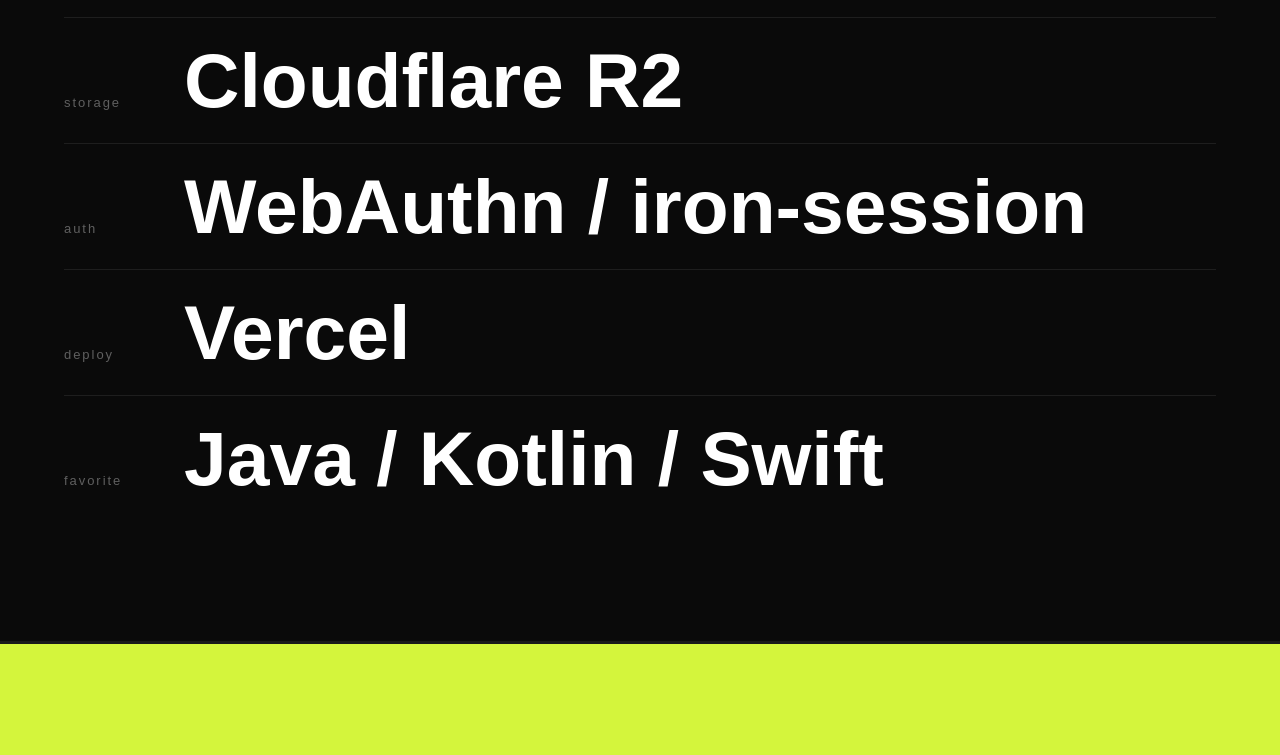
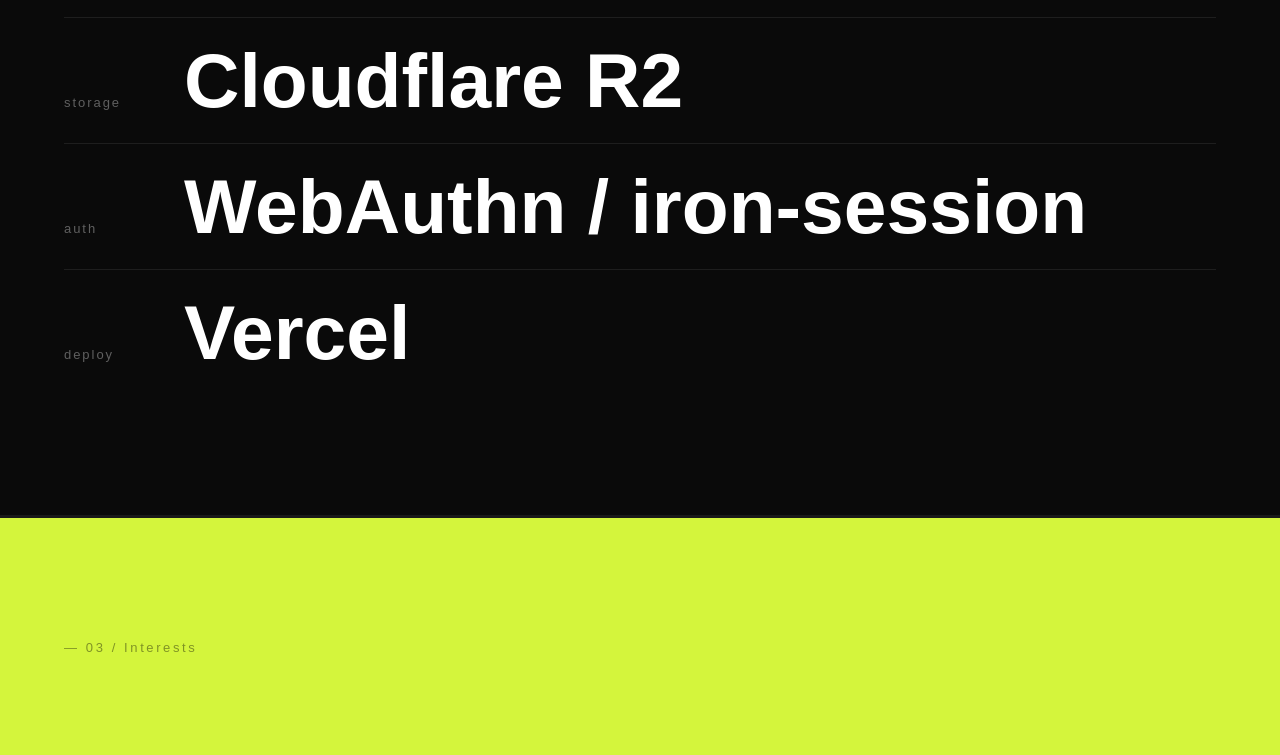
Before and after one commit to mikancel/my-portfolio, a Next.js app: page /aboutme in a window 1280 px wide. Shown: the part 2332-3087 px from the top of the page. Built offline with nearby package versions, Linux system fonts and the light colour scheme; no server answers; a web font is replaced by a local one.

Commit message:
Remove 'favorite' languages from AboutMe
Remove the 'favorite' entry ("Java / Kotlin / Swift") from the tech stack array in src/app/aboutme/page.js. This cleans up the About Me page by no longer showing the favorites row.

```diff
--- a/src/app/aboutme/page.js
+++ b/src/app/aboutme/page.js
@@ -257,7 +257,6 @@
             ["storage",  "Cloudflare R2"],
             ["auth",     "WebAuthn / iron-session"],
             ["deploy",   "Vercel"],
-            ["favorite", "Java / Kotlin / Swift"],
           ].map(([category, techs]) => (
             <div key={category} className={styles.stackItem}>
               <span className={styles.stackCategory}>{category}</span>
```
